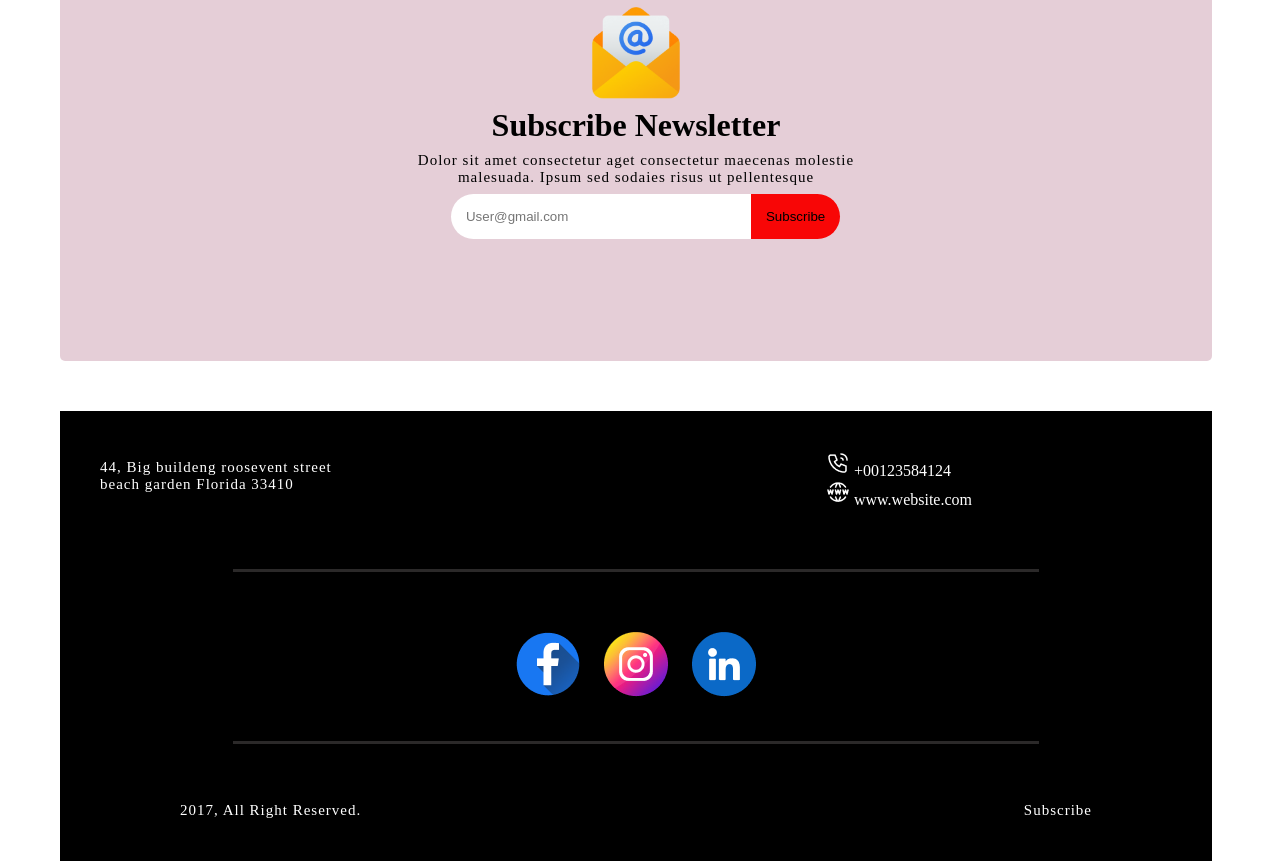
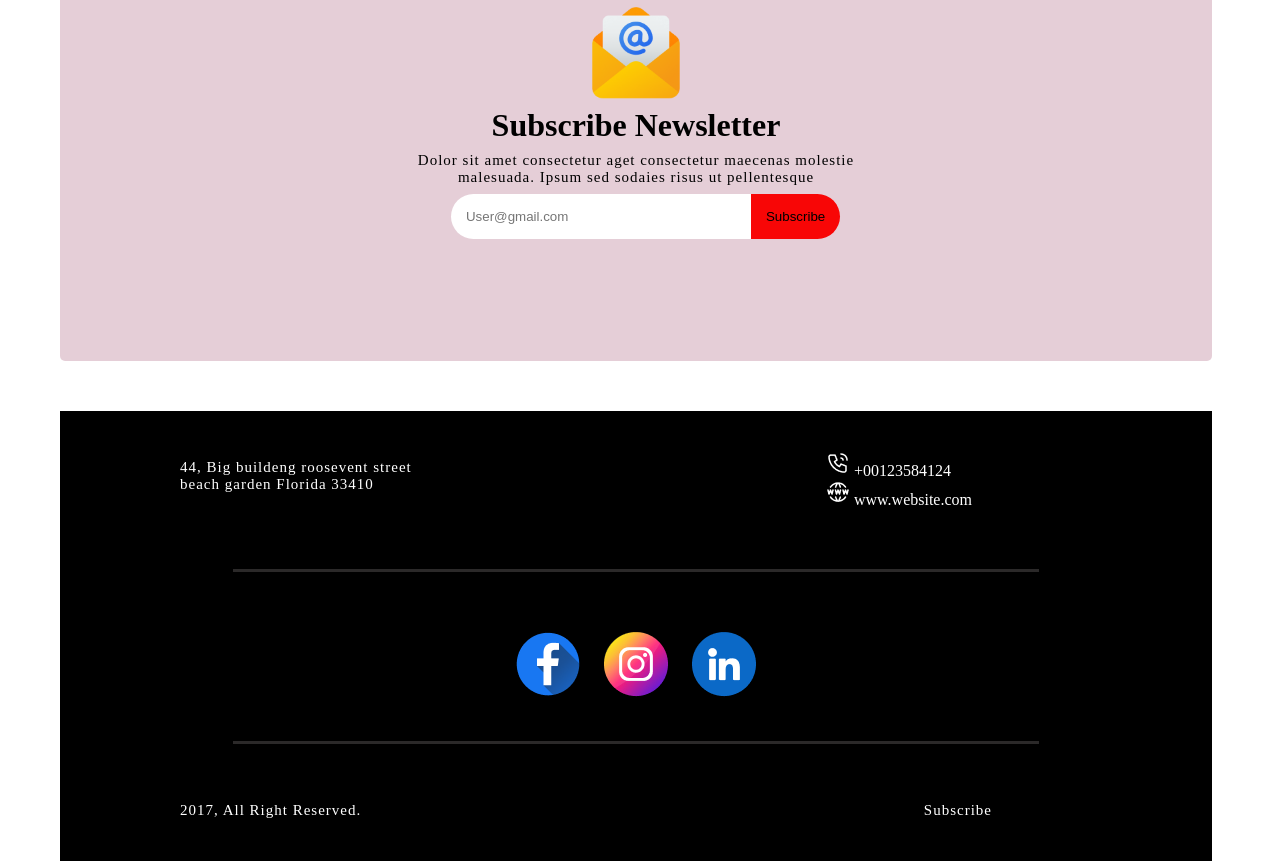
Before and after one commit to RimonWEB/new-year-new-mission, a plain HTML site: page index.html in a window 1280 px wide. Shown: the part 4006-4867 px from the top of the page. Drawn offline with Linux system fonts and the light colour scheme.

Commit message:
add a code

```diff
--- a/style.css
+++ b/style.css
@@ -271,7 +271,11 @@ footer{
    justify-content: space-between;
    margin-right: 200px;
    padding: 40px;
+   margin-left: 80px;
 }
+/* .foot1 p{
+    margin-right: 40px;
+} */
 .horizentalline{
     width: 70%;
     height: 3px;
@@ -287,6 +291,7 @@ footer{
     align-items: center;
     justify-content: center;
     margin-bottom: 20px;
+
 }
 
 .icon .icon1{
@@ -314,3 +319,6 @@ footer{
     justify-content: space-between;
     padding: 0px 120px;
 }
+.last1 p{
+    margin-right: 100px;
+}
```
